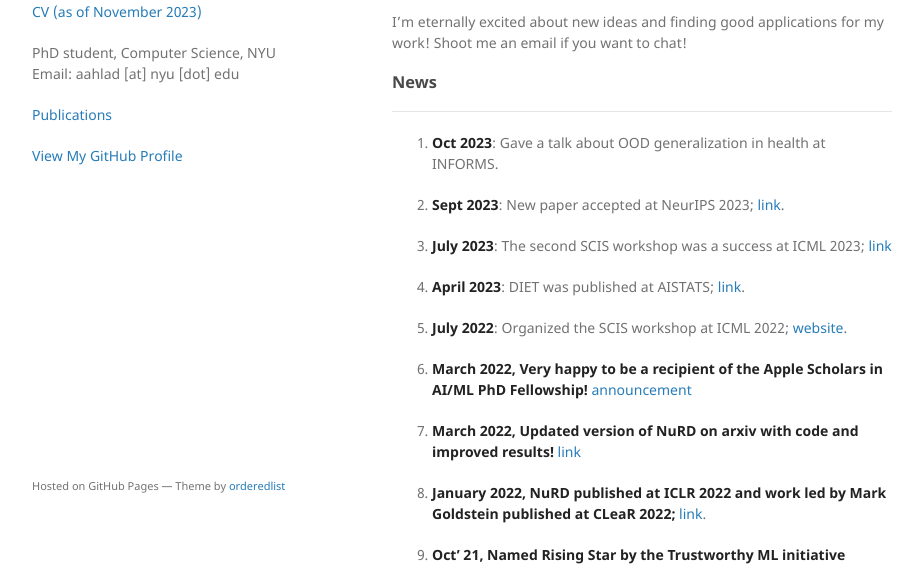
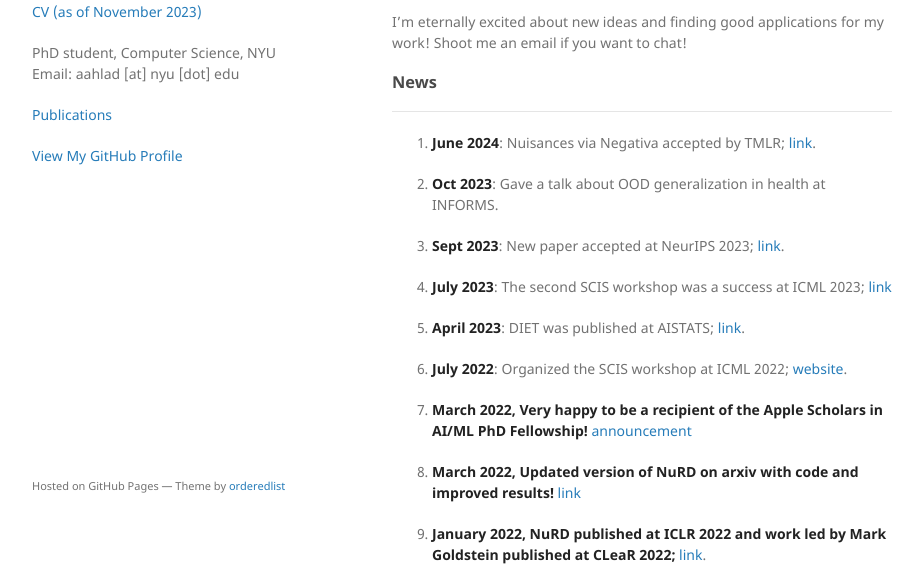
Before and after one commit to aahladmanas/aahladmanas.github.io, a Jekyll site: the page built from index.md, in a window 1280 px wide and 900 px high, cut to the strip 335-900 px from the top of the window. Shown: the whole strip, without its empty margins (178-1101 px from the left). Built offline with Jekyll 4.4.1, drawn with Linux system fonts in a browser that asks for light colours; the repository's description, which GitHub fills in, is left out; our own code applies the rules of GitHub Pages for plain Markdown files.

Commit message:
Update index.md

```diff
--- a/index.md
+++ b/index.md
@@ -19,6 +19,7 @@ I'm eternally excited about new ideas and finding good applications for my work!
 
 ### News
 * * *
+  1. **June 2024**: Nuisances via Negativa accepted by TMLR; [link](https://arxiv.org/abs/2210.01302).
 
   1. **Oct 2023**: Gave a talk about OOD generalization in health at INFORMS.
 
```
